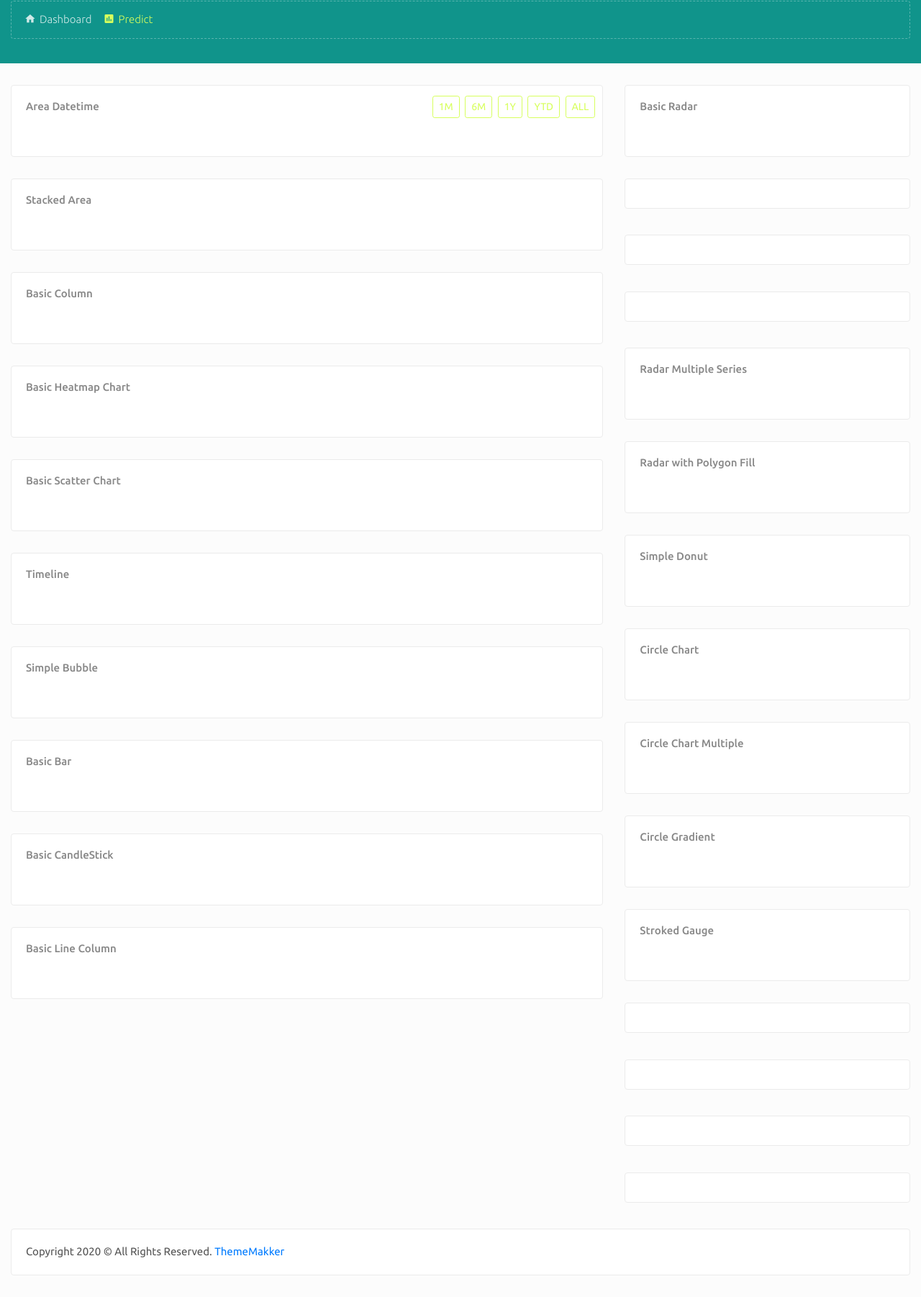
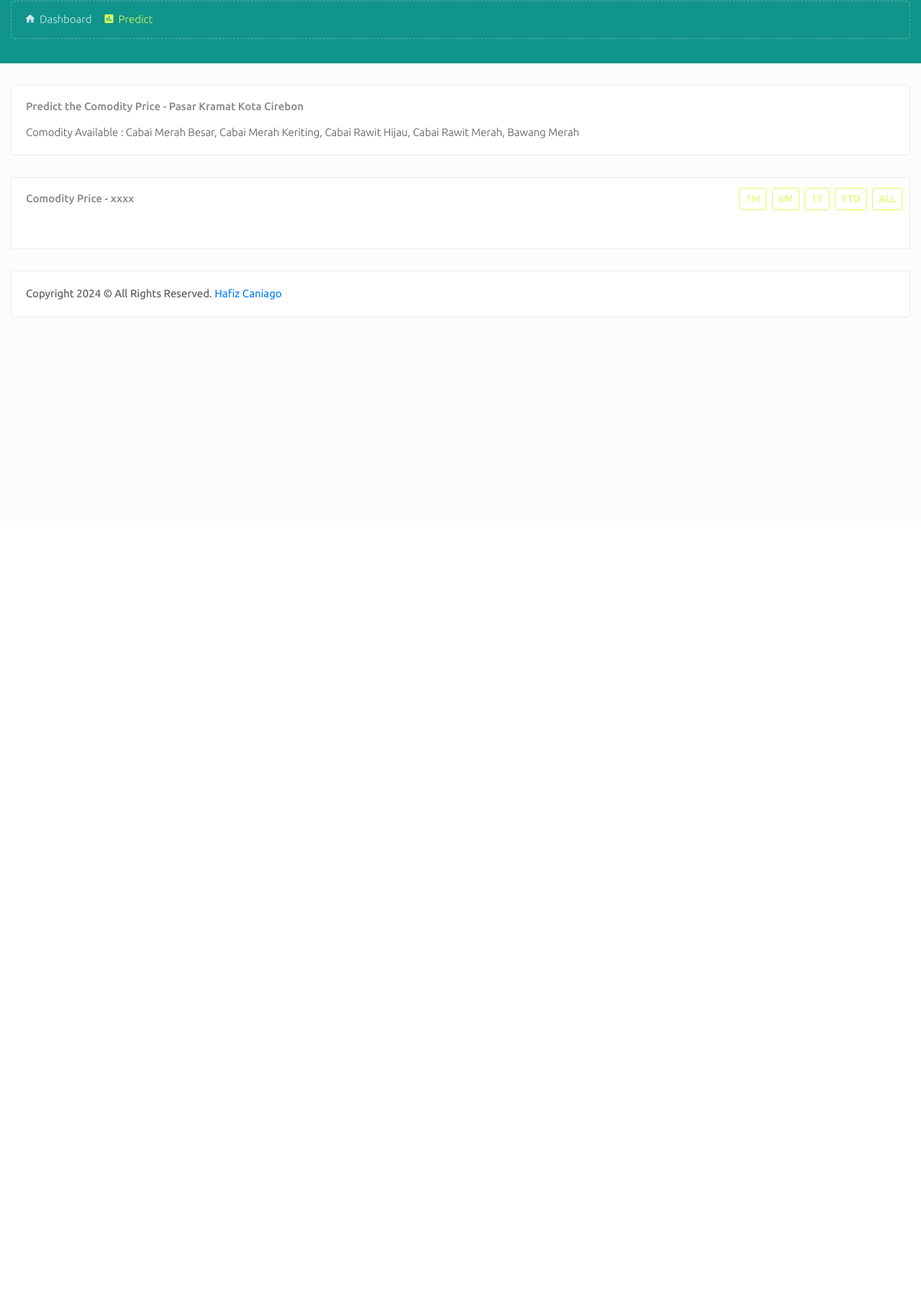
Before and after one commit to hafizcode02/comodity-price-predict, a Flask app: page /predict in a window 1280 px wide. Shown: the part 68-1870 px from the top of the page at 72% size. After the commit the page ends 509 px from the top, so only its background shows below. Run offline with Flask 3, Linux system fonts and the light colour scheme; parts of the project's set-up code (start-up, migrations or seed data) failed here and were passed over; some libraries are stand-ins or nearby versions.

Commit message:
setup chart on predict page

```diff
--- a/src/web/index.py
+++ b/src/web/index.py
@@ -5,7 +5,6 @@
 
 @web.route('/')
 def index():
-    # return "Hello, World!"
     return render_template('index.html', active_page='dashboard')
 
 @web.route('/predict')
--- a/static/index.js
+++ b/static/index.js
@@ -1,33 +1,6 @@
 // Area Datetime
 $(document).ready(function() {
     var options = {
-        annotations: {
-            yaxis: [{
-                y: 30,
-                borderColor: '#59c4bc',
-                label: {
-                    show: true,
-                    text: 'Support',
-                    style: {
-                        color: "#fff",
-                        background: '#59c4bc'
-                    }
-                }
-            }],
-            xaxis: [{
-            x: new Date('14 Nov 2012').getTime(),
-            borderColor: '#59c4bc',
-            yAxisIndex: 0,
-            label: {
-                show: true,
-                text: 'Rally',
-                style: {
-                    color: "#fff",
-                    background: '#59c4bc'
-                }
-            }
-        }]
-        },
         chart: {
             type: 'area',
             height: 288,
--- a/templates/predict.html
+++ b/templates/predict.html
@@ -9,9 +9,9 @@
                 <div class="col-lg-6 col-md-12">
                     <ul class="breadcrumb pl-0 pb-0 ">
                         <li class="breadcrumb-item"><a href="#">Home</a></li>
-                        <li class="breadcrumb-item active">Dashboard</li>
+                        <li class="breadcrumb-item active">Price Predict</li>
                     </ul>
-                    <h1 class="mb-1 mt-1">Comodity Price Predict - Dashboard</h1>
+                    <h1 class="mb-1 mt-1">Comodity Price Predict - Price Predict</h1>
                 </div>
             </div>
         </div>
@@ -19,10 +19,19 @@
 
     <div class="container">
         <div class="row clearfix">
-            <div class="col-xl-8 col-lg-7 col-md-12">
+            <div class="col-xl-12 col-lg-12 col-md-12 col-sm-12">
                 <div class="card">
                     <div class="header">
-                        <h2>Area Datetime</h2>
+                        <h2>Predict the Comodity Price - Pasar Kramat Kota Cirebon</h2>
+                        <p class="mt-3" style="margin-bottom: unset;">Comodity Available : Cabai Merah Besar, Cabai
+                            Merah Keriting, Cabai Rawit Hijau, Cabai Rawit Merah, Bawang Merah</p>
+                    </div>
+                </div>
+            </div>
+            <div class="col-xl-12 col-lg-12 col-md-12 col-sm-12">
+                <div class="card">
+                    <div class="header">
+                        <h2>Comodity Price - xxxx</h2>
                         <ul class="header-dropdown dropdown">
                             <li><button class="btn btn-sm btn-outline-secondary mr-1" id="one_month">1M</button>
                             </li>
@@ -35,180 +44,7 @@
                         </ul>
                     </div>
                     <div class="body">
-                        <div id="apex-timeline-chart"></div>
-                    </div>
-                </div>
-                <div class="card">
-                    <div class="header">
-                        <h2>Stacked Area</h2>
-                    </div>
-                    <div class="body">
-                        <div id="apex-stacked-area"></div>
-                    </div>
-                </div>
-                <div class="card">
-                    <div class="header">
-                        <h2>Basic Column</h2>
-                    </div>
-                    <div class="body">
-                        <div id="apex-basic-column"></div>
-                    </div>
-                </div>
-                <div class="card">
-                    <div class="header">
-                        <h2>Basic Heatmap Chart</h2>
-                    </div>
-                    <div class="body">
-                        <div id="apex-basic-heatmap"></div>
-                    </div>
-                </div>
-                <div class="card">
-                    <div class="header">
-                        <h2>Basic Scatter Chart</h2>
-                    </div>
-                    <div class="body">
-                        <div id="apex-basic-scatter"></div>
-                    </div>
-                </div>
-                <div class="card">
-                    <div class="header">
-                        <h2>Timeline</h2>
-                    </div>
-                    <div class="body">
-                        <div id="apex-timeline"></div>
-                    </div>
-                </div>
-                <div class="card">
-                    <div class="header">
-                        <h2>Simple Bubble</h2>
-                    </div>
-                    <div class="body">
-                        <div id="apex-simple-bubble"></div>
-                    </div>
-                </div>
-                <div class="card">
-                    <div class="header">
-                        <h2>Basic Bar</h2>
-                    </div>
-                    <div class="body">
-                        <div id="apex-basic-bar"></div>
-                    </div>
-                </div>
-                <div class="card">
-                    <div class="header">
-                        <h2>Basic CandleStick</h2>
-                    </div>
-                    <div class="body">
-                        <div id="apex-CandleStick"></div>
-                    </div>
-                </div>
-                <div class="card">
-                    <div class="header">
-                        <h2>Basic Line Column</h2>
-                    </div>
-                    <div class="body">
-                        <div id="apex-chart-line-column"></div>
-                    </div>
-                </div>
-            </div>
-            <div class="col-xl-4 col-lg-5 col-md-12">
-                <div class="card">
-                    <div class="header">
-                        <h2>Basic Radar</h2>
-                    </div>
-                    <div class="body">
-                        <div id="apex-basic-radar"></div>
-                    </div>
-                </div>
-                <div class="card">
-                    <div class="body">
-                        <div id="apexspark1"></div>
-                    </div>
-                </div>
-                <div class="card">
-                    <div class="body">
-                        <div id="apexspark2"></div>
-                    </div>
-                </div>
-                <div class="card">
-                    <div class="body">
-                        <div id="apexspark3"></div>
-                    </div>
-                </div>
-                <div class="card">
-                    <div class="header">
-                        <h2>Radar Multiple Series</h2>
-                    </div>
-                    <div class="body">
-                        <div id="apex-radar-multiple-series"></div>
-                    </div>
-                </div>
-                <div class="card">
-                    <div class="header">
-                        <h2>Radar with Polygon Fill</h2>
-                    </div>
-                    <div class="body">
-                        <div id="apex-radar-polygon-fill"></div>
-                    </div>
-                </div>
-                <div class="card">
-                    <div class="header">
-                        <h2>Simple Donut</h2>
-                    </div>
-                    <div class="body">
-                        <div id="apex-simple-donut"></div>
-                    </div>
-                </div>
-                <div class="card">
-                    <div class="header">
-                        <h2>Circle Chart</h2>
-                    </div>
-                    <div class="body">
-                        <div id="apex-circle-chart"></div>
-                    </div>
-                </div>
-                <div class="card">
-                    <div class="header">
-                        <h2>Circle Chart Multiple</h2>
-                    </div>
-                    <div class="body">
-                        <div id="apex-circle-chart-multiple"></div>
-                    </div>
-                </div>
-                <div class="card">
-                    <div class="header">
-                        <h2>Circle Gradient</h2>
-                    </div>
-                    <div class="body">
-                        <div id="apex-circle-gradient"></div>
-                    </div>
-                </div>
-                <div class="card">
-                    <div class="header">
-                        <h2>Stroked Gauge</h2>
-                    </div>
-                    <div class="body">
-                        <div id="apex-stroked-gauge"></div>
-                    </div>
-                </div>
-                <div class="card">
-                    <div class="body">
-                        <div id="apexspark-chart1"></div>
-                    </div>
-                </div>
-                <div class="card">
-                    <div class="body">
-                        <div id="apexspark-chart2"></div>
-                    </div>
-                </div>
-                <div class="card">
-                    <div class="body">
-                        <div id="apexspark-chart3"></div>
-                    </div>
-                </div>
-                <div class="card">
-                    <div class="body">
-                        <div id="apexspark-chart4"></div>
+                        <div id="apex-cabai-merah-besar"></div>
                     </div>
                 </div>
             </div>
@@ -218,8 +54,8 @@
             <div class="col-md-12 col-lg-12">
                 <div class="card">
                     <div class="body">
-                        <p class="copyright mb-0">Copyright 2020 © All Rights Reserved. <a
-                                href="https://thememakker.com/" target="_blank">ThemeMakker</a></p>
+                        <p class="copyright mb-0">Copyright 2024 © All Rights Reserved. <a
+                                href="https://hafizcaniago.my.id/" target="_blank">Hafiz Caniago</a></p>
                     </div>
                 </div>
             </div>
```
